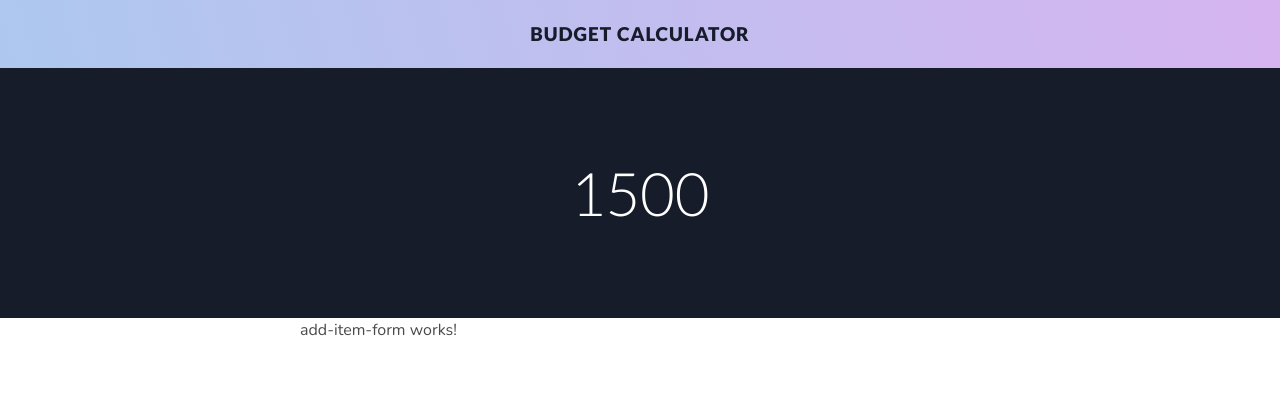
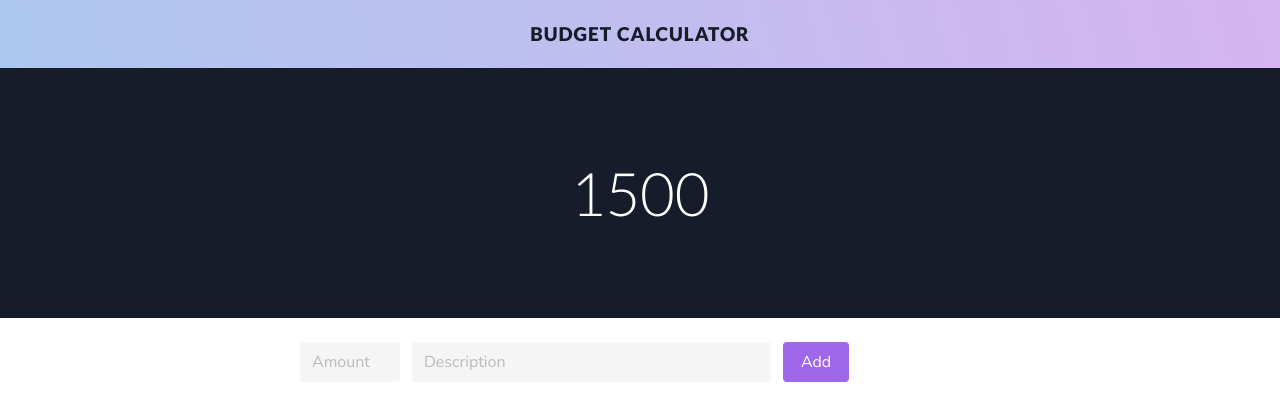
Before and after one commit to harunalbayrak/angular-budget-calculator, an Angular app: page / in a window 1280 px wide. Shown: the top 420 px of the page. Built offline with nearby package versions, Linux system fonts and the light colour scheme.

Commit message:
Changed style of the add item form component

```diff
--- a/src/app/add-item-form/add-item-form.component.html
+++ b/src/app/add-item-form/add-item-form.component.html
@@ -1 +1,23 @@
-<p>add-item-form works!</p>
+<form>
+    <div class="field is-horizontal">
+        <div class="field-body">
+            <div class="field is-narrow">
+                <p class="control">
+                    <input type="number" style="width: 100px;" class="input" placeholder="Amount">
+                </p>
+            </div>
+
+            <div class="field">
+                <p class="control">
+                    <input type="text" class="input" placeholder="Description">
+                </p>
+            </div>
+
+            <div class="field">
+                <button class="button is-primary">
+                    Add
+                </button>
+            </div>
+        </div>
+    </div>
+</form>
--- a/src/app/main-page/main-page.component.html
+++ b/src/app/main-page/main-page.component.html
@@ -8,6 +8,6 @@
 
 <section class="add-item">
     <div class="add-item-container">
-        <app-add-item-form></app-add-item-form>
+        <app-add-item-form style="padding: 20px;"></app-add-item-form>
     </div>
 </section>
--- a/src/main-styles.scss
+++ b/src/main-styles.scss
@@ -22,5 +22,6 @@
 // Update some of Bulma's component variables
 $body-background-color: white;
 $control-border-width: 2px;
-$input-border-color: $light-grey;
+$input-border-color: transparent;
+$input-background-color: $light-grey;
 $input-shadow: none;
```
